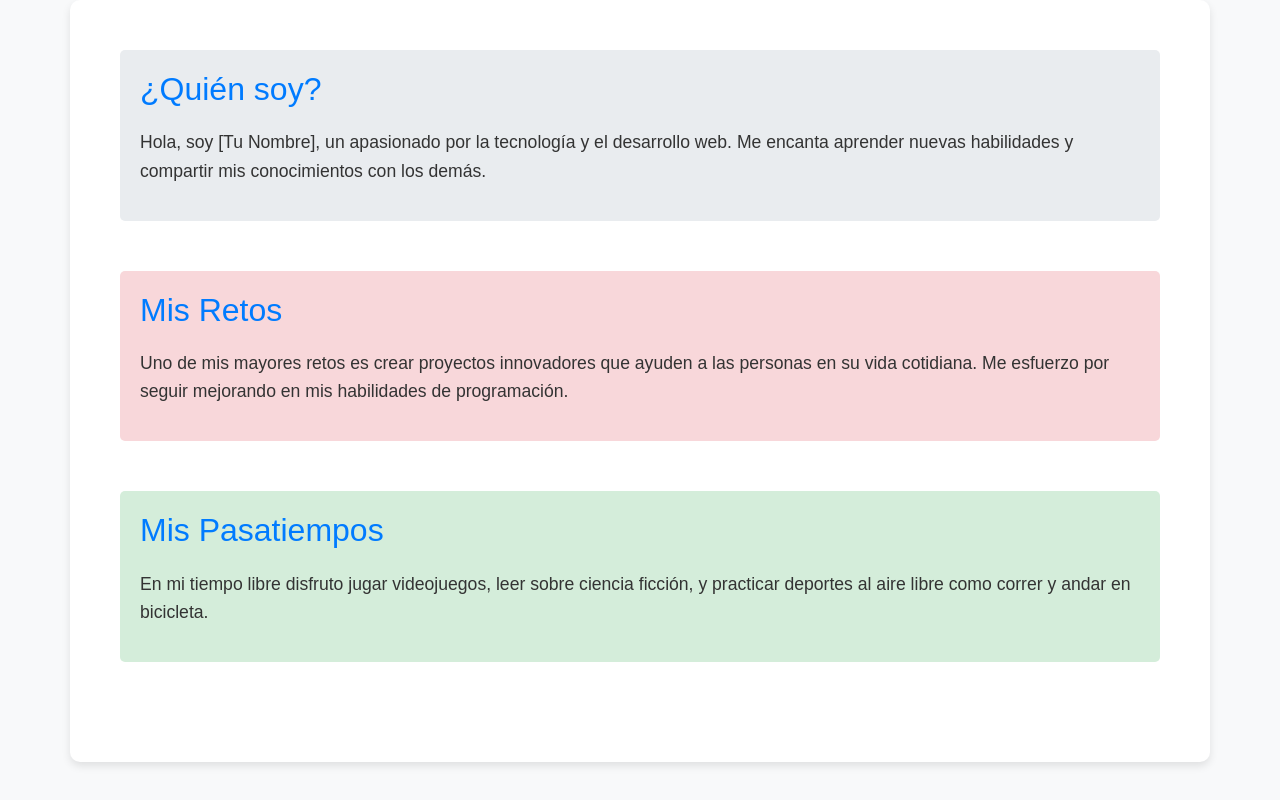
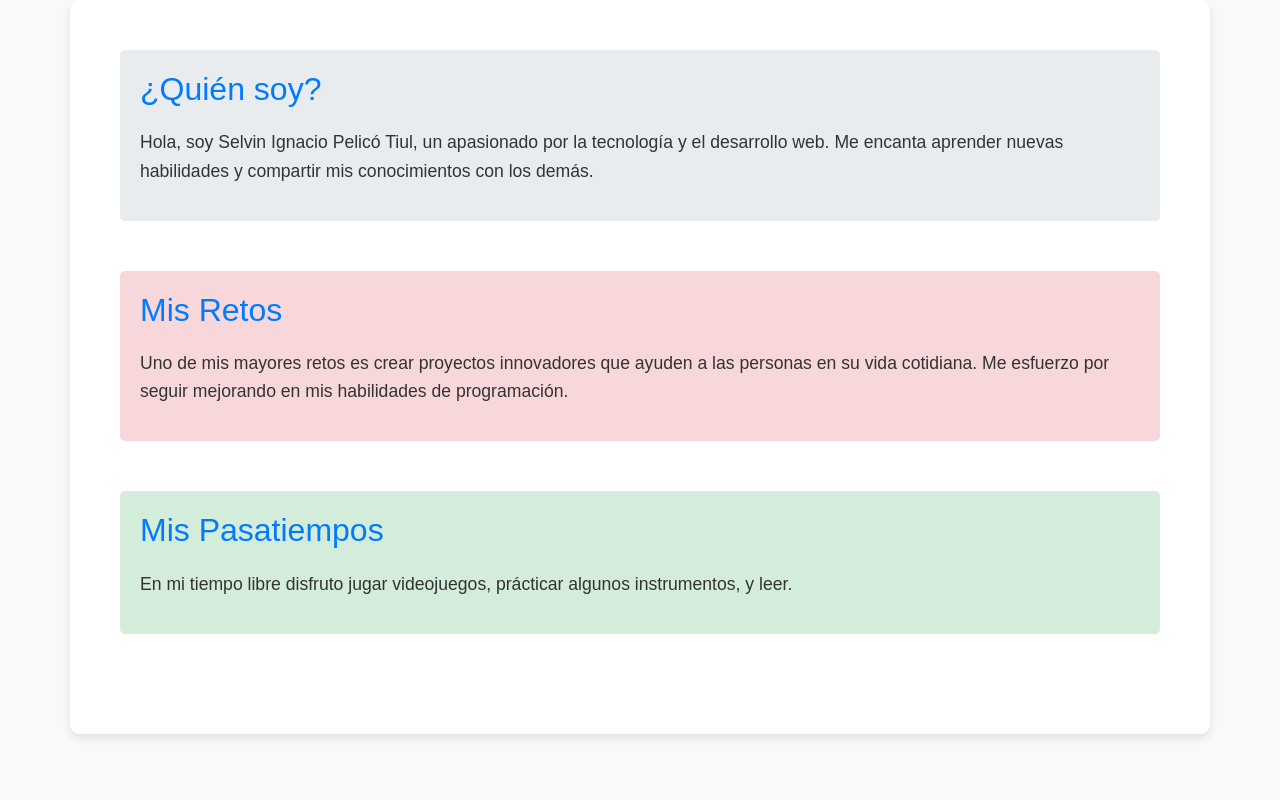
Before and after one commit to SeCo72/PARCIALII_09022110254, a plain HTML site: page index.html in a window 1280 px wide. Drawn offline with nearby package versions, Linux system fonts and the light colour scheme.

```diff
--- a/index.html
+++ b/index.html
@@ -49,7 +49,7 @@
     <div class="container">
         <section id="whoami" class="section">
             <h2>¿Quién soy?</h2>
-            <p>Hola, soy [Tu Nombre], un apasionado por la tecnología y el desarrollo web. Me encanta aprender nuevas habilidades y compartir mis conocimientos con los demás.</p>
+            <p>Hola, soy Selvin Ignacio Pelicó Tiul, un apasionado por la tecnología y el desarrollo web. Me encanta aprender nuevas habilidades y compartir mis conocimientos con los demás.</p>
         </section>
         <section id="mis-retos" class="section">
             <h2>Mis Retos</h2>
@@ -57,7 +57,7 @@
         </section>
         <section id="pasatiempos" class="section">
             <h2>Mis Pasatiempos</h2>
-            <p>En mi tiempo libre disfruto jugar videojuegos, leer sobre ciencia ficción, y practicar deportes al aire libre como correr y andar en bicicleta.</p>
+            <p>En mi tiempo libre disfruto jugar videojuegos, prácticar algunos instrumentos, y leer.</p>
         </section>
     </div>
 </body>
```
